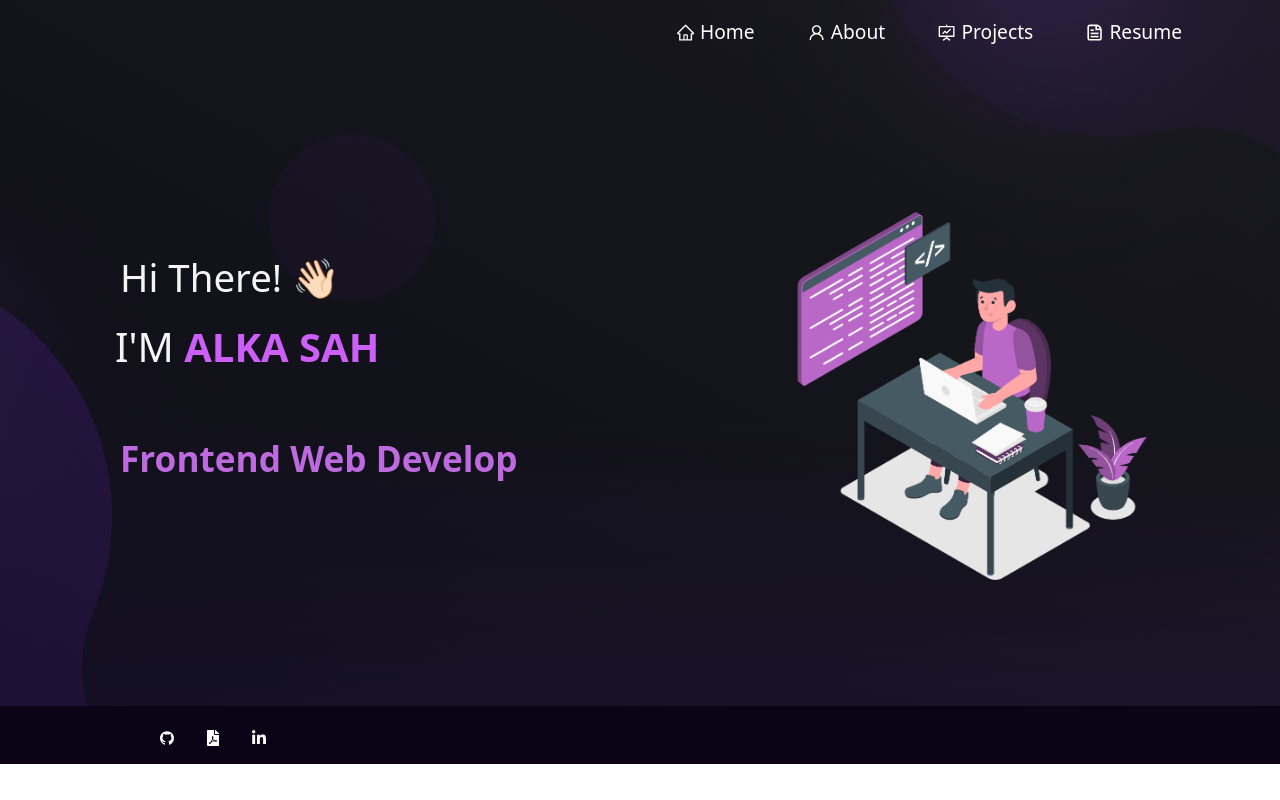
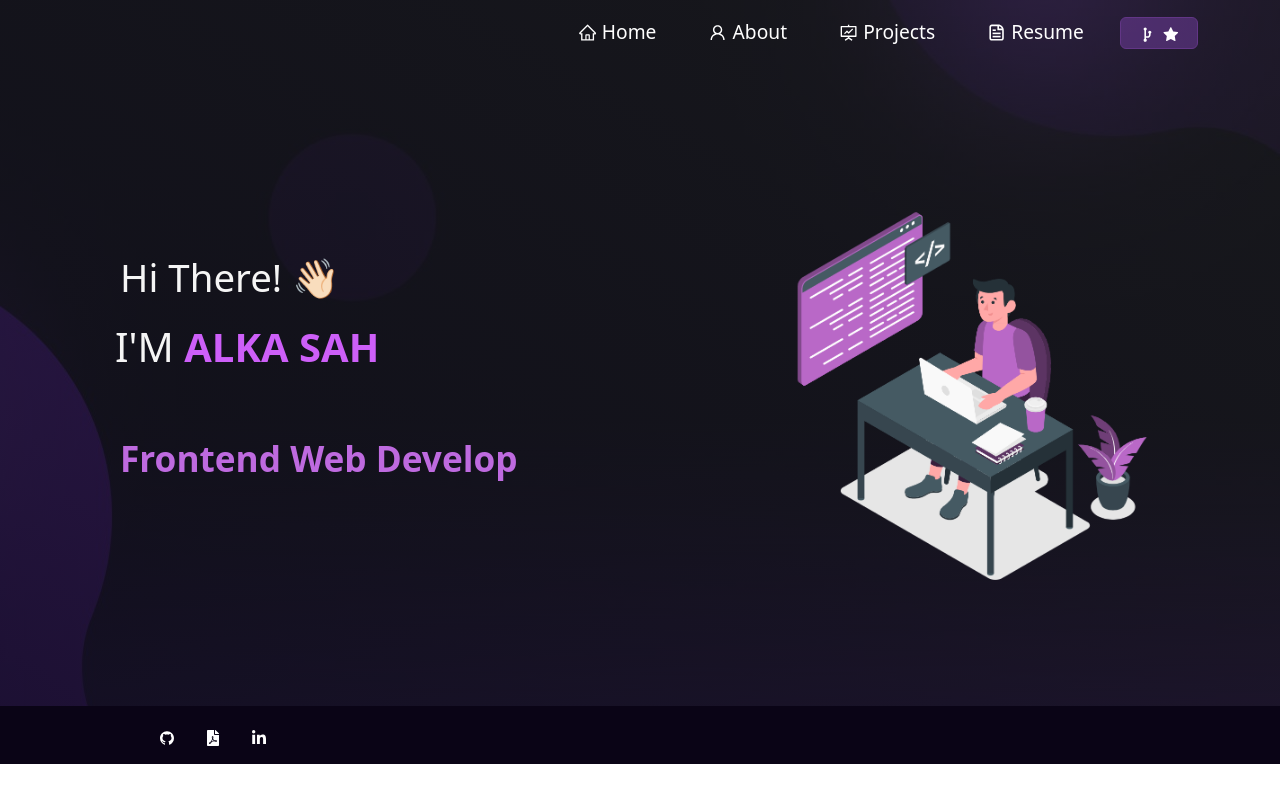
Before and after one commit to alka485/Portfolio, a React (Create React App) app: page / in a window 1280 px wide. Built offline with nearby package versions, Linux system fonts and the light colour scheme.

Commit message:
Editing footer/nav

```diff
--- a/src/components/Footer.js
+++ b/src/components/Footer.js
@@ -2,15 +2,15 @@ import React from "react";
 import { Container, Row, Col } from "react-bootstrap";
 import {
   AiFillGithub,
-  AiOutlineTwitter,
-  AiFillInstagram,
+  // AiOutlineTwitter,
+  // AiFillInstagram,
 } from "react-icons/ai";
 import { FaLinkedinIn ,FaFilePdf } from "react-icons/fa";
 import Resume from "../Assets/resume.pdf"
 
 function Footer() {
-  let date = new Date();
-  let year = date.getFullYear();
+  //let date = new Date();
+  // let year = date.getFullYear();
   return (
     <Container fluid className="footer">
       <Row>
@@ -47,16 +47,7 @@ function Footer() {
                 <FaLinkedinIn />
               </a>
             </li>
-            {/* <li className="social-icons">
-              <a
-                href="https://www.instagram.com/soumyajit4419"
-                style={{ color: "white" }}
-                target="_blank"
-                rel="noopener noreferrer"
-              >
-                <AiFillInstagram />
-              </a>
-            </li> */}
+
           </ul>
         </Col>
       </Row>
--- a/src/components/Navbar.js
+++ b/src/components/Navbar.js
@@ -92,7 +92,7 @@ function NavBar() {
             </Nav.Item>
 
 
-            {/* <Nav.Item className="fork-btn">
+            <Nav.Item className="fork-btn">
               <Button
                 href="https://github.com/alka485?tab=repositories"
                 target="_blank"
@@ -101,7 +101,7 @@ function NavBar() {
                 <CgGitFork style={{ fontSize: "1.2em" }} />{" "}
                 <AiFillStar style={{ fontSize: "1.1em" }} />
               </Button>
-            </Nav.Item> */}
+            </Nav.Item>
           </Nav>
         </Navbar.Collapse>
       </Container>
```
